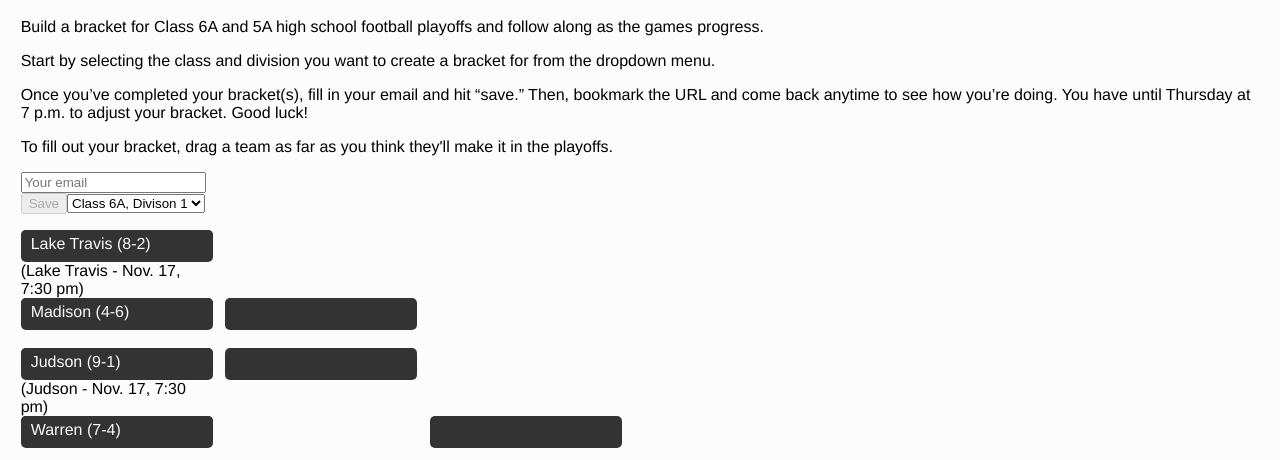
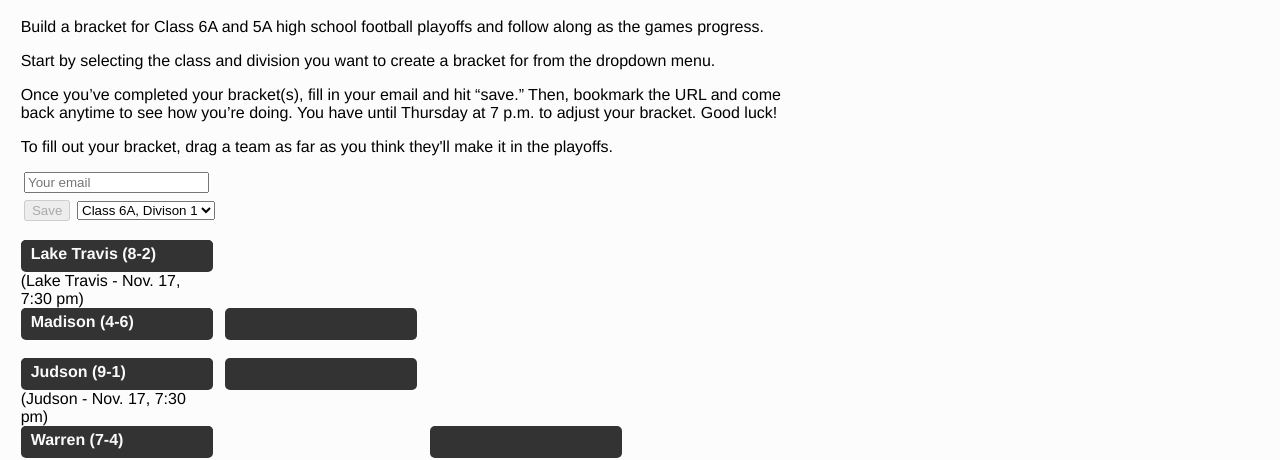
Before and after one commit to sa-express-news/UIL-bracket-17, a React (Create React App) app: page / in a window 1280 px wide. Shown: the part 385-845 px from the top of the page. Built offline with nearby package versions, Linux system fonts and the light colour scheme.

Commit message:
Add minor styling tweaks per premium team requests

```diff
--- a/src/components/App/index.tsx
+++ b/src/components/App/index.tsx
@@ -9,10 +9,10 @@
   return (
     <div>
       <div className="App">
-        <img className="logo" src="http://www.expressnews.com/img/modules/siteheader/logos/logo_home_large.png" alt="San Antonio Express-News" />
+        <a href="http://www.expressnews.com"><img className=" logo" src="http://www.expressnews.com/img/modules/siteheader/logos/logo_home_large.png" alt="San Antonio Express-News" /></a>
         <BracketContainer id={match.params.id} />
       </div>
-    </div>
+    </div >
   )
 }
 
--- a/src/components/Bracket/Bracket.css
+++ b/src/components/Bracket/Bracket.css
@@ -6,6 +6,14 @@
     .Bracket{
         display: flex;
         flex-direction: row;
+    }
+
+    .input-box *{
+        margin: .25em;
+    }
+
+    .instructions{
+        max-width: 768px;
     }
 
     .round{
--- a/src/components/Team/Team.css
+++ b/src/components/Team/Team.css
@@ -2,6 +2,7 @@
     background: #333;
     border-radius: 5px;
     cursor: pointer;
+    font-weight: bold;
     padding-left: 10px;
     padding-top: 5px;
 }
```
